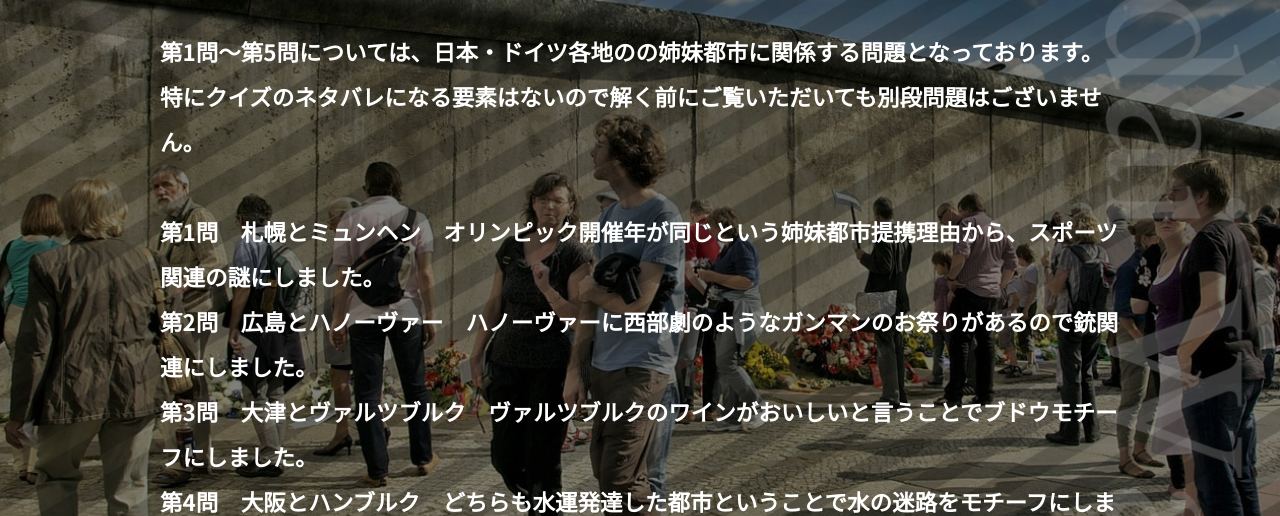
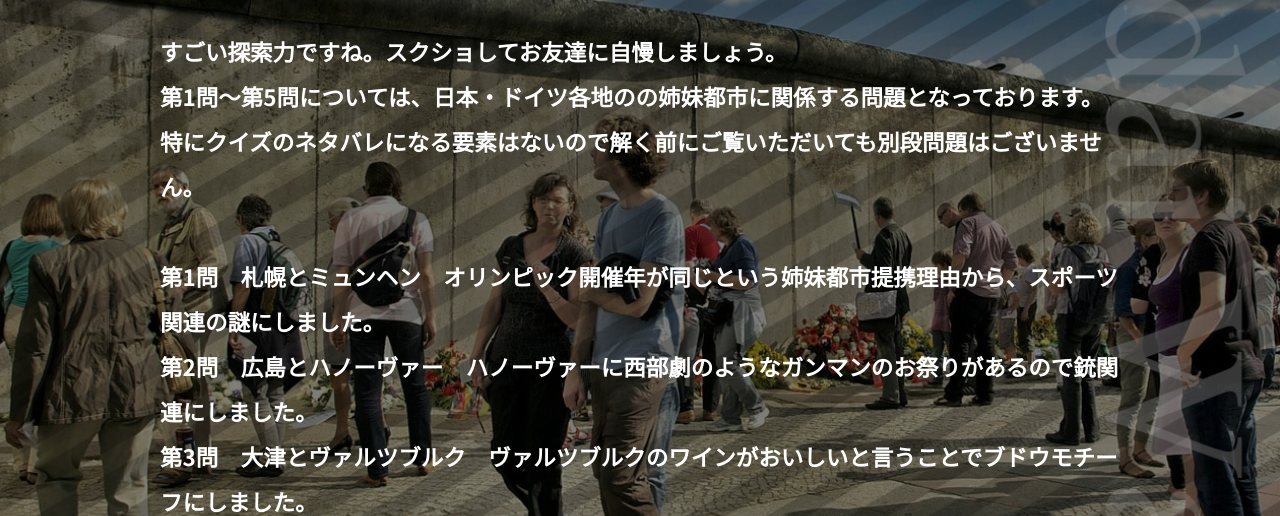
Before and after one commit to imodanshaku252/toudaiwall, a plain HTML site: page eastereggs.html in a window 1280 px wide. Shown: the part 284-800 px from the top of the page. Drawn offline with Linux system fonts and the light colour scheme.

Commit message:
Update eastereggs.html

```diff
--- a/eastereggs.html
+++ b/eastereggs.html
@@ -20,7 +20,7 @@
   <div id="wrap">
       <div class="content">
         <h1>小ネタ</h1>
-        <h2>第1問〜第5問については、日本・ドイツ各地のの姉妹都市に関係する問題となっております。特にクイズのネタバレになる要素はないので解く前にご覧いただいても別段問題はございません。<br><br>第1問　札幌とミュンヘン　オリンピック開催年が同じという姉妹都市提携理由から、スポーツ関連の謎にしました。<br>第2問　広島とハノーヴァー　ハノーヴァーに西部劇のようなガンマンのお祭りがあるので銃関連にしました。<br>第3問　大津とヴァルツブルク　ヴァルツブルクのワインがおいしいと言うことでブドウモチーフにしました。<br>第4問　大阪とハンブルク　どちらも水運発達した都市ということで水の迷路をモチーフにしました。<br>第5問　東京とベルリン　橋の景観がよく似ているということで橋関連の謎にしました。</h2>
+        <h2>すごい探索力ですね。スクショしてお友達に自慢しましょう。<br>第1問〜第5問については、日本・ドイツ各地のの姉妹都市に関係する問題となっております。特にクイズのネタバレになる要素はないので解く前にご覧いただいても別段問題はございません。<br><br>第1問　札幌とミュンヘン　オリンピック開催年が同じという姉妹都市提携理由から、スポーツ関連の謎にしました。<br>第2問　広島とハノーヴァー　ハノーヴァーに西部劇のようなガンマンのお祭りがあるので銃関連にしました。<br>第3問　大津とヴァルツブルク　ヴァルツブルクのワインがおいしいと言うことでブドウモチーフにしました。<br>第4問　大阪とハンブルク　どちらも水運発達した都市ということで水の迷路をモチーフにしました。<br>第5問　東京とベルリン　橋の景観がよく似ているということで橋関連の謎にしました。</h2>
         <p class="btn3"><a href= "index.html">トップページに戻る</a></p>
       </div>
   </div>
```
